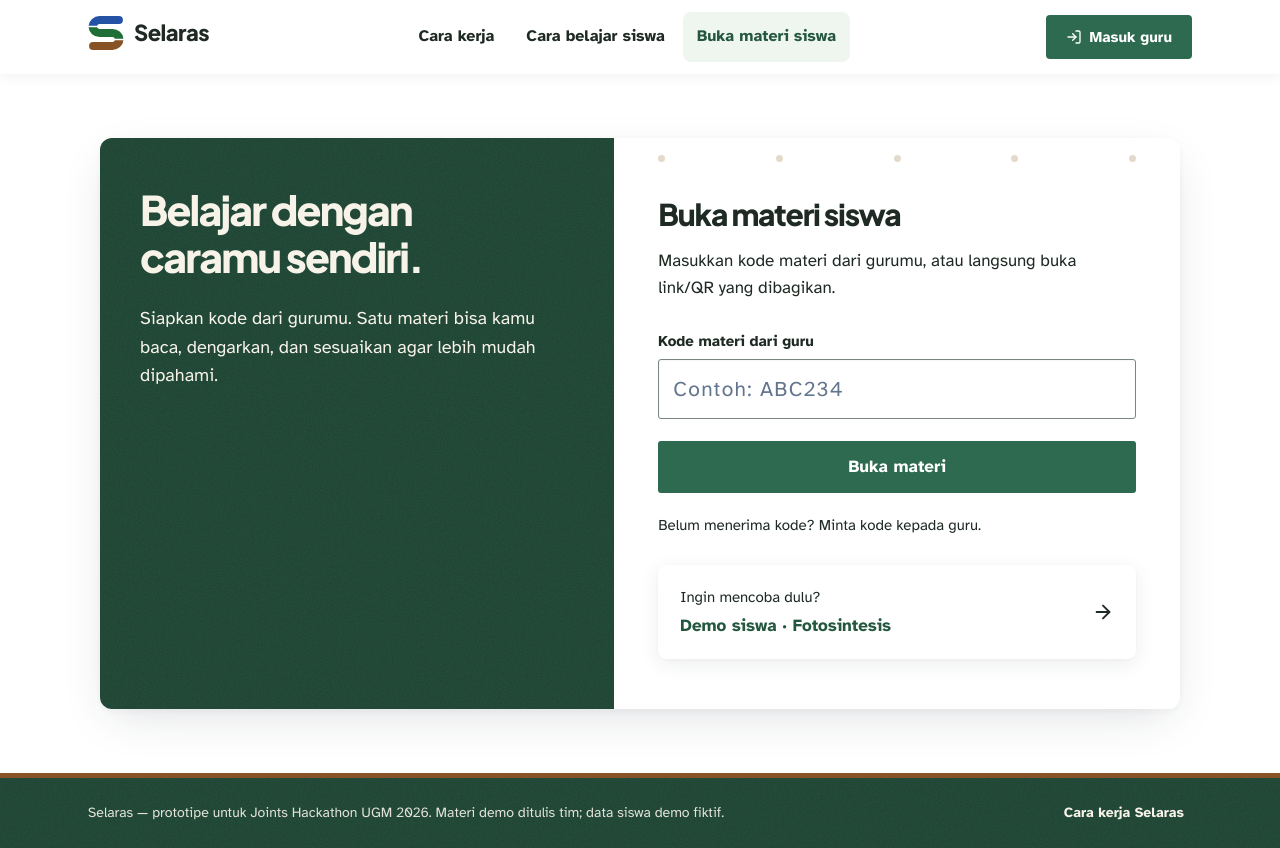
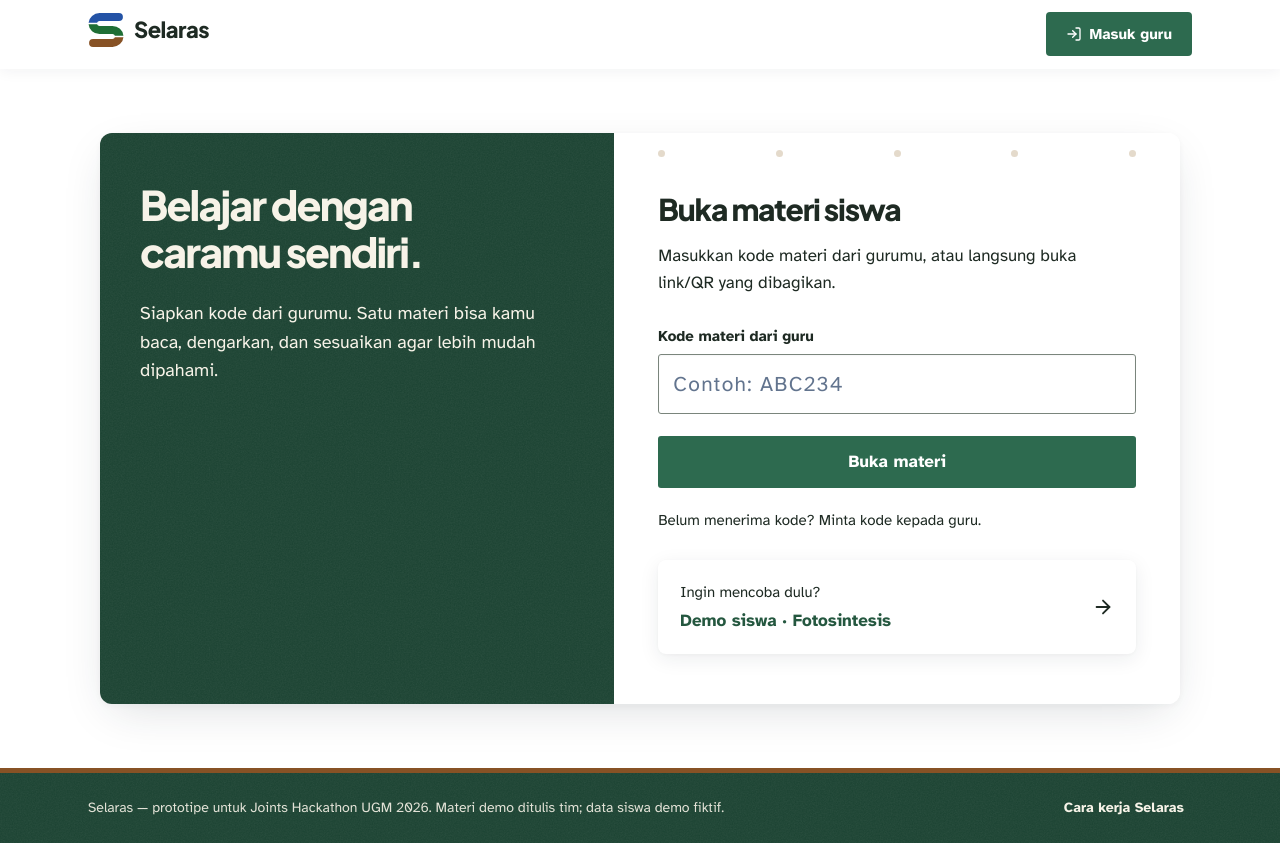
Before and after one commit to TK-OS-FULL-CLAUDE/web-pembelajaran-selaras, a Next.js app: page /s in a window 1280 px wide. Built offline with nearby package versions, Linux system fonts and the light colour scheme.

Commit message:
style: navbar publik ringkas, hanya logo dan Masuk guru
Tautan Cara kerja, Cara belajar siswa, dan Buka materi siswa di tengah navbar dihapus karena sudah ada di footer, dan halaman depan sudah punya tombol ke materi siswa. Menu HP (site-menu.tsx) ikut dihapus karena hanya berisi tautan yang sama.

```diff
--- a/src/app/cara-kerja/page.tsx
+++ b/src/app/cara-kerja/page.tsx
@@ -103,7 +103,7 @@ const JUMP = [
 export default function CaraKerjaPage() {
   return (
     <div className="flex min-h-dvh flex-col">
-      <SiteHeader current="cara-kerja" />
+      <SiteHeader />
       <main id="isi" className="flex-1">
         <section className="latar-buku border-b border-garis">
           <div className="mx-auto max-w-6xl px-4 pb-10 pt-10 sm:px-6 sm:pt-14">
--- a/src/app/s/[kode]/not-found.tsx
+++ b/src/app/s/[kode]/not-found.tsx
@@ -3,7 +3,7 @@ import { SiteFooter } from "@/components/site-footer";
 import { SiteHeader } from "@/components/site-header";
 export default function NotFound() {
   return <div className="flex min-h-dvh flex-col">
-    <SiteHeader current="siswa" />
+    <SiteHeader />
     <main id="isi" className="latar-buku flex-1">
       <div className="mx-auto max-w-xl px-5 py-16">
         <h1 className="font-display text-3xl font-extrabold">Materi belum tersedia</h1>
--- a/src/app/s/page.tsx
+++ b/src/app/s/page.tsx
@@ -11,7 +11,7 @@ export const metadata = { title: "Buka materi siswa" };
 export default function StudentEntry() {
   return (
     <div className="flex min-h-dvh flex-col">
-      <SiteHeader current="siswa" />
+      <SiteHeader />
       <main id="isi" className="student-entry flex-1">
         <div className="student-desk">
           <section className="student-welcome papan-tulis">
--- a/src/components/site-header.tsx
+++ b/src/components/site-header.tsx
@@ -1,45 +1,22 @@
-// Navbar halaman publik (depan, cara kerja, masuk/daftar, buka materi siswa): papan tulis dengan bingkai kayu.
+// Navbar halaman publik (depan, cara kerja, masuk/daftar, buka materi siswa): putih, berisi logo dan tombol Masuk guru.
+// Tautan Cara kerja, Cara belajar siswa, dan Buka materi siswa ada di footer; halaman depan juga punya tombol ke materi siswa.
 import Link from "next/link";
 import { LogIn } from "lucide-react";
 import { Logo, buttonClass } from "./ui";
-import { SiteMenu } from "./site-menu";
 
-export type SiteLinkKey = "cara-kerja" | "cara-belajar" | "siswa";
-
-export const SITE_LINKS: { key: SiteLinkKey; href: string; label: string }[] = [
-  { key: "cara-kerja", href: "/cara-kerja", label: "Cara kerja" },
-  { key: "cara-belajar", href: "/cara-kerja#cara-belajar", label: "Cara belajar siswa" },
-  { key: "siswa", href: "/s", label: "Buka materi siswa" },
-];
-
-export function SiteHeader({ current, showLogin = true }: { current?: SiteLinkKey; showLogin?: boolean }) {
+export function SiteHeader({ showLogin = true }: { showLogin?: boolean }) {
   return (
     <header className="site-navbar no-print relative z-30">
       <div className="mx-auto flex max-w-6xl items-center justify-between gap-3 px-4 py-3 sm:px-6">
         <Link href="/" aria-label="Selaras, ke halaman depan" className="rounded-xl">
           <Logo />
         </Link>
-        <nav aria-label="Utama" className="hidden items-center gap-1 lg:flex">
-          {SITE_LINKS.map((l) => (
-            <Link
-              key={l.key}
-              href={l.href}
-              aria-current={current === l.key ? "page" : undefined}
-              className="nav-link px-3.5 py-3 font-bold"
-            >
-              {l.label}
-            </Link>
-          ))}
-        </nav>
-        <div className="flex items-center gap-2">
         {showLogin && (
           <Link href="/masuk" className={buttonClass("primary", "md", "rounded-sm px-5 max-sm:h-10 max-sm:px-3.5 max-sm:text-[14px]")}>
             <LogIn className="size-4" aria-hidden />
             Masuk guru
           </Link>
         )}
-          <SiteMenu links={SITE_LINKS} current={current} />
-        </div>
       </div>
     </header>
   );
--- a/src/components/site-menu.tsx
+++ /dev/null
@@ -1,60 +0,0 @@
-"use client";
-
-// Menu navbar di layar sempit: tombol "Menu" membuka daftar tautan di bawah papan tulis.
-import Link from "next/link";
-import { Menu, X } from "lucide-react";
-import { useEffect, useState } from "react";
-import { cx } from "./ui";
-
-export function SiteMenu({
-  links,
-  current,
-}: {
-  links: { key: string; href: string; label: string }[];
-  current?: string;
-}) {
-  const [open, setOpen] = useState(false);
-
-  useEffect(() => {
-    if (!open) return;
-    const onKey = (e: KeyboardEvent) => e.key === "Escape" && setOpen(false);
-    window.addEventListener("keydown", onKey);
-    return () => window.removeEventListener("keydown", onKey);
-  }, [open]);
-
-  return (
-    <div className="lg:hidden">
-      <button
-        type="button"
-        aria-expanded={open}
-        aria-controls="menu-utama"
-        onClick={() => setOpen((o) => !o)}
-        className="inline-flex size-11 items-center justify-center rounded-xl text-tinta hover:bg-papan-50"
-      >
-        {open ? <X className="size-5" aria-hidden /> : <Menu className="size-5" aria-hidden />}
-        <span className="sr-only">Menu</span>
-      </button>
-      <nav
-        id="menu-utama"
-        aria-label="Utama"
-        hidden={!open}
-        className="site-navbar-menu absolute inset-x-0 top-full px-4 pb-4 pt-2"
-      >
-        <ul className="space-y-1">
-          {links.map((l) => (
-            <li key={l.key}>
-              <Link
-                href={l.href}
-                onClick={() => setOpen(false)}
-                aria-current={current === l.key ? "page" : undefined}
-                className={cx("nav-link flex min-h-12 items-center px-3 text-[17px] font-bold")}
-              >
-                {l.label}
-              </Link>
-            </li>
-          ))}
-        </ul>
-      </nav>
-    </div>
-  );
-}
```
Also changed, not shown: 1 other file (tests, documents, lock files or other folders). Lines whose indentation alone changed are shown as unchanged.
